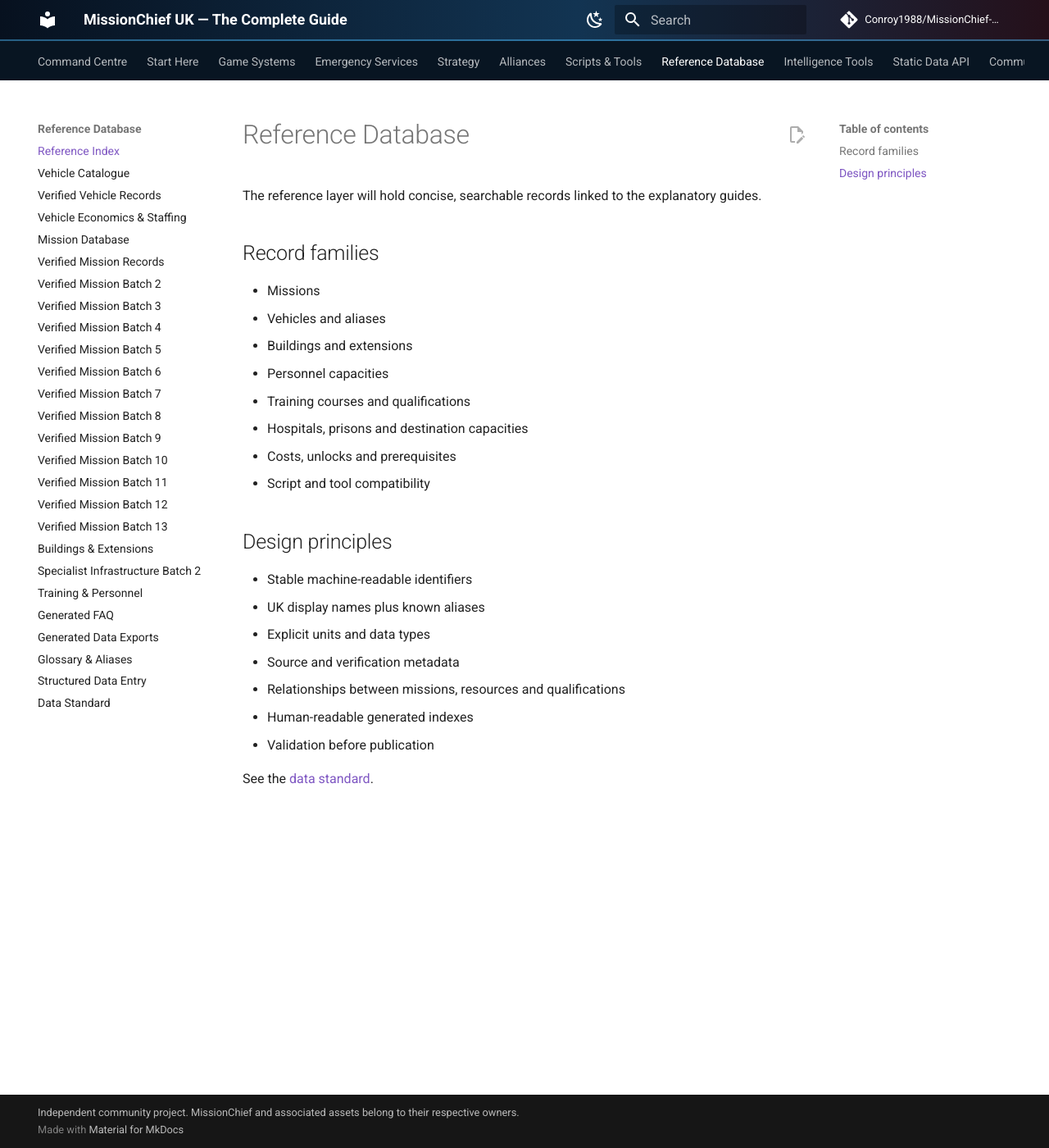
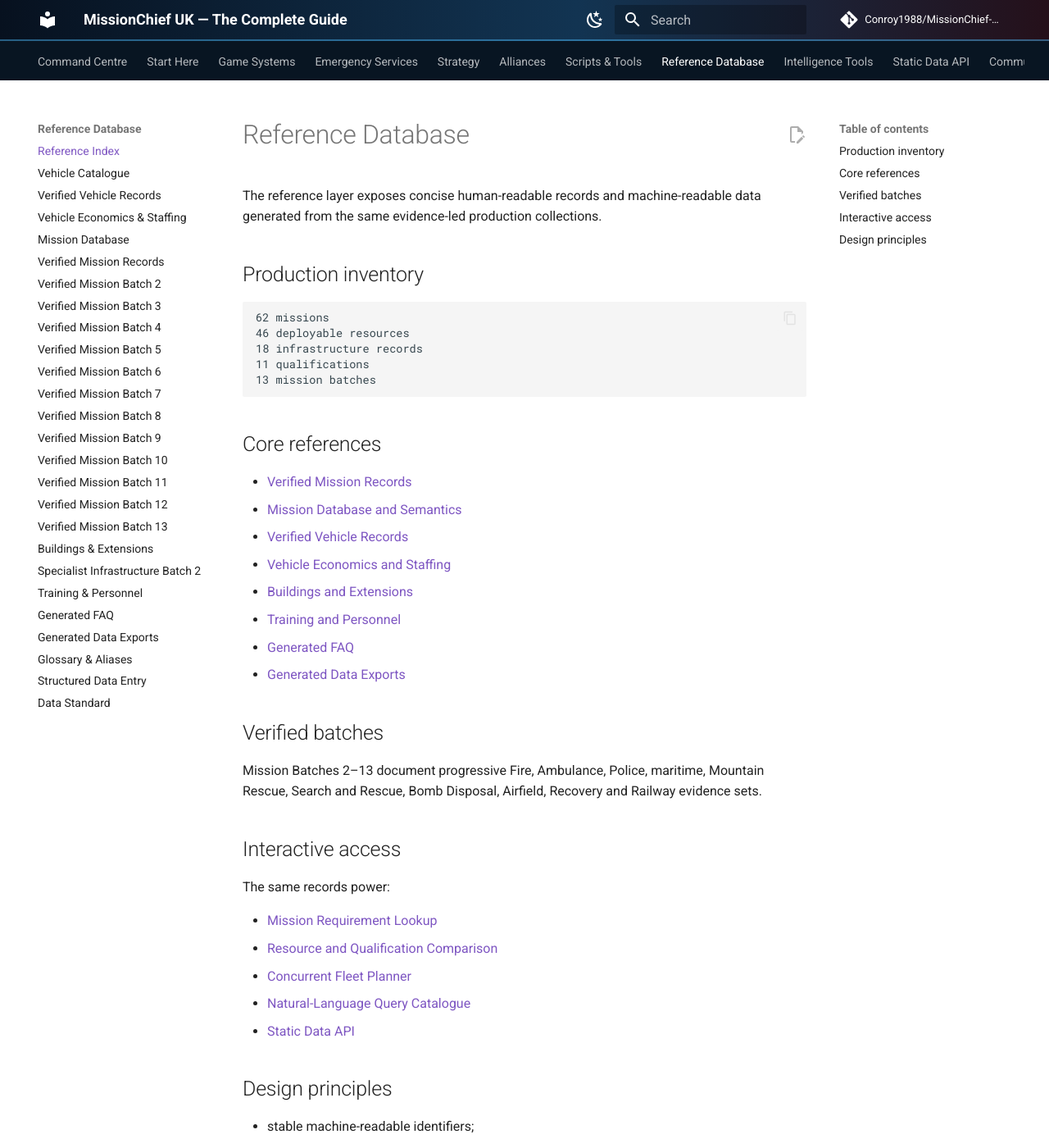
Before and after one commit to Conroy1988/MissionChief-UK, an MkDocs documentation site: the page built from docs/reference/index.md, in a window 1280 px wide and 1400 px high. Shown: the whole window at 82% size. Built offline with MkDocs 1.6.1 and Material for MkDocs 9.7.7, drawn with Linux system fonts in a browser that asks for light colours; comment, search, counter and statistics services are not loaded; some of the changed text lies outside the part shown.

Commit message:
Synchronise Reference Database landing page

````diff
--- a/docs/reference/index.md
+++ b/docs/reference/index.md
@@ -1,26 +1,52 @@
 # Reference Database
 
-The reference layer will hold concise, searchable records linked to the explanatory guides.
+The reference layer exposes concise human-readable records and machine-readable data generated from the same evidence-led production collections.
 
-## Record families
+## Production inventory
 
-- Missions
-- Vehicles and aliases
-- Buildings and extensions
-- Personnel capacities
-- Training courses and qualifications
-- Hospitals, prisons and destination capacities
-- Costs, unlocks and prerequisites
-- Script and tool compatibility
+```text
+62 missions
+46 deployable resources
+18 infrastructure records
+11 qualifications
+13 mission batches
+```
+
+## Core references
+
+- [Verified Mission Records](verified-mission-records.md)
+- [Mission Database and Semantics](mission-database.md)
+- [Verified Vehicle Records](verified-vehicle-records.md)
+- [Vehicle Economics and Staffing](vehicle-economics-and-staffing.md)
+- [Buildings and Extensions](buildings-and-extensions.md)
+- [Training and Personnel](training-and-personnel.md)
+- [Generated FAQ](generated-faq.md)
+- [Generated Data Exports](data-exports.md)
+
+## Verified batches
+
+Mission Batches 2–13 document progressive Fire, Ambulance, Police, maritime, Mountain Rescue, Search and Rescue, Bomb Disposal, Airfield, Recovery and Railway evidence sets.
+
+## Interactive access
+
+The same records power:
+
+- [Mission Requirement Lookup](../tools/mission-lookup.md)
+- [Resource and Qualification Comparison](../tools/resource-comparison.md)
+- [Concurrent Fleet Planner](../tools/fleet-planner.md)
+- [Natural-Language Query Catalogue](../tools/query-catalogue.md)
+- [Static Data API](../api/index.md)
 
 ## Design principles
 
-- Stable machine-readable identifiers
-- UK display names plus known aliases
-- Explicit units and data types
-- Source and verification metadata
-- Relationships between missions, resources and qualifications
-- Human-readable generated indexes
-- Validation before publication
+- stable machine-readable identifiers;
+- exact UK display names plus verified aliases;
+- explicit data types and units;
+- source and verification metadata;
+- separate guaranteed, probabilistic, conditional and alternative requirements;
+- relationships between missions, resources, infrastructure and qualifications;
+- deterministic generated indexes;
+- validation before publication;
+- unknown values remain unknown rather than silently becoming zero.
 
-See the [data standard](data-standard.md).
+See the [data standard](data-standard.md) for the complete publication contract.
````
